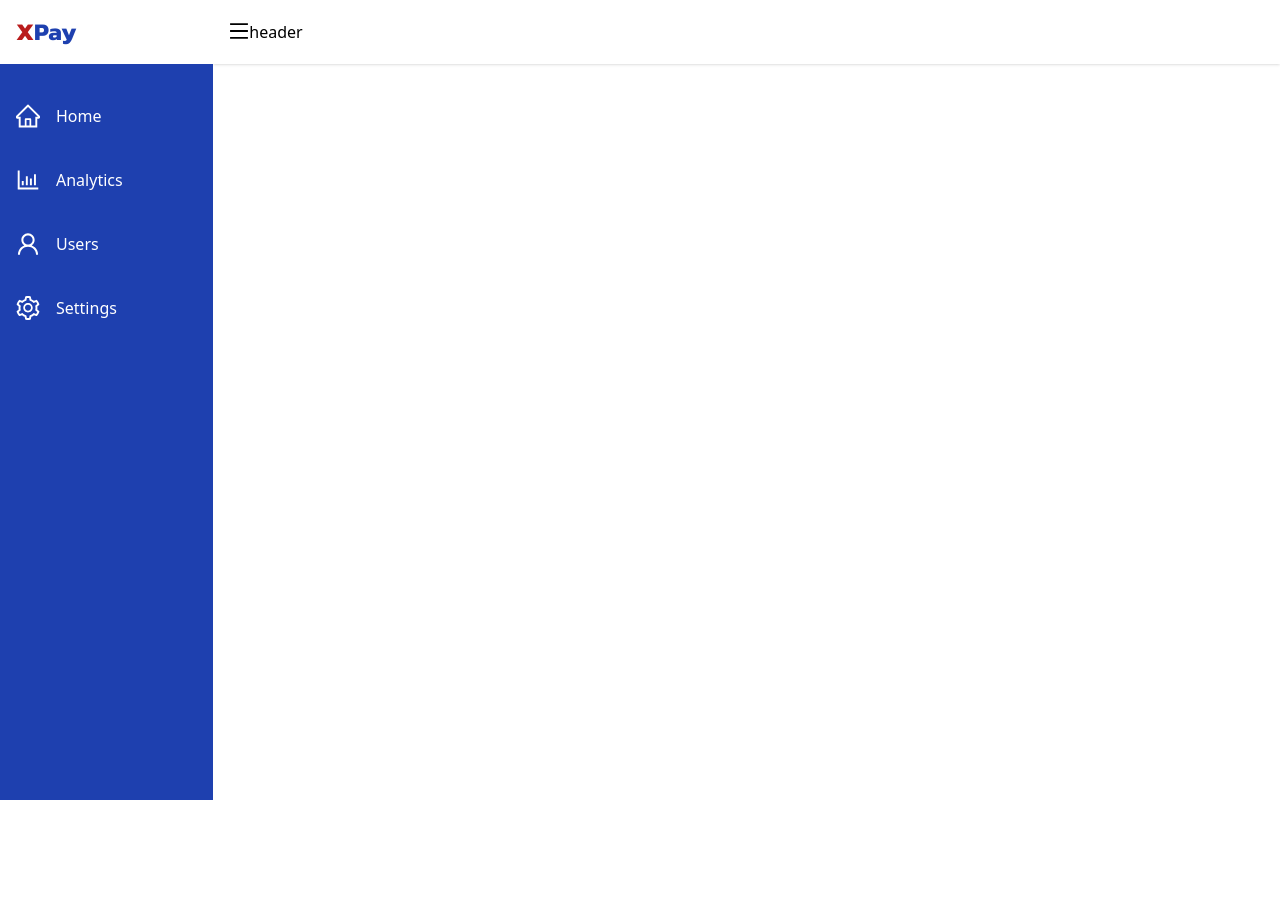
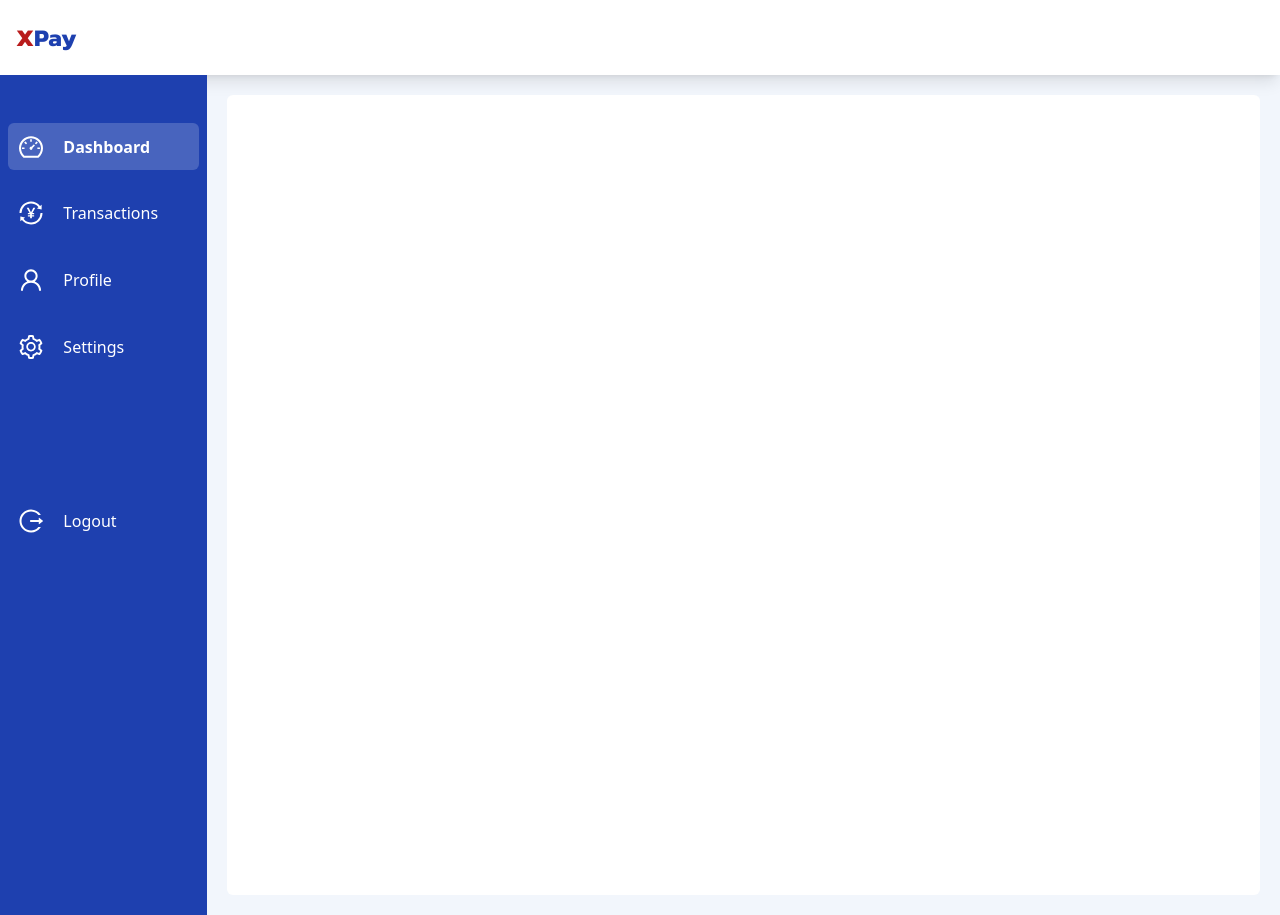
Before and after one commit to Abiodun-Sabitu/xpay-frontend, a React (Vite) app: page /dashboard in a window 1280 px wide. Before the commit the page ends 800 px from the top, so only its background shows below. Built offline with nearby package versions, Linux system fonts and the light colour scheme.

Commit message:
update sidebar fix Dashboard layout

```diff
--- a/src/index.css
+++ b/src/index.css
@@ -30,3 +30,8 @@ custom-checkbox .ant-checkbox-inner {
   top: 50% !important;
   transform: translateY(-50%) !important;
 }
+
+html,
+body {
+  height: 100%;
+}
--- a/src/pages/Dashboard/DashboardPage.tsx
+++ b/src/pages/Dashboard/DashboardPage.tsx
@@ -1,31 +1,40 @@
 import React, { useState } from "react";
 import Sidebar from "./Sidebar"; // Assuming Sidebar is in the same directory
-import { MenuOutlined } from "@ant-design/icons";
+// import { MenuOutlined } from "@ant-design/icons";
 
 const Dashboard: React.FC = () => {
   const [isSidebarOpen, setIsSidebarOpen] = useState(false);
 
   // Function to toggle sidebar state
-  const toggleSidebar = () => {
-    setIsSidebarOpen(!isSidebarOpen);
-  };
-
-  //
-  // <Sidebar isOpen={isSidebarOpen} toggleSidebar={toggleSidebar} />
+  // const toggleSidebar = () => {
+  //   setIsSidebarOpen(!isSidebarOpen);
+  // };
 
   return (
-    <div className="flex px-0 h-full">
-      <Sidebar isOpen={isSidebarOpen} />
-      <main className="w-full">
-        <div className=" py-5 shadow px-4">
-          <MenuOutlined
-            onClick={toggleSidebar}
-            className="text-xl  focus:outline-none"
-          />
-          header
+    <>
+      <div className="bg-[#F2F6FC] h-full">
+        <div
+          className="ps-2 pr-4 md:px-4 py-[1.35rem] mx-0 text-2xl bg-white text-blue-800 font-medium shadow-lg"
+          style={{ fontFamily: "Kanit" }}
+        >
+          <span className="font-extrabold text-red-700">X</span>
+          <span
+            className="font-bold text-center text-2xl text-blue-800"
+            style={{ fontFamily: "Kanit" }}
+          >
+            Pay
+          </span>
+          {/* <MenuOutlined
+          onClick={toggleSidebar}
+          className="text-xl focus:outline-none text-blue-800 pt-3"
+        /> */}
         </div>
-      </main>
-    </div>
+        <div className="flex px-0">
+          <Sidebar isOpen={isSidebarOpen} />
+          <main className=" bg-white rounded-md h-screen m-5 w-full"></main>
+        </div>
+      </div>
+    </>
   );
 };
 
--- a/src/pages/Dashboard/Sidebar.tsx
+++ b/src/pages/Dashboard/Sidebar.tsx
@@ -1,63 +1,61 @@
-import React, { useState } from "react";
+import React, { useState, useEffect } from "react";
 import {
-  HomeOutlined,
-  BarChartOutlined,
+  DashboardOutlined,
+  TransactionOutlined,
   UserOutlined,
   SettingOutlined,
+  LogoutOutlined,
 } from "@ant-design/icons";
-import { Link } from "react-router-dom"; // You can also use Next.js' Link if applicable
+import { Link, useLocation } from "react-router-dom"; // Use useLocation to get the current route
 
 // Sidebar component
 const Sidebar: React.FC<{ isOpen: boolean }> = ({ isOpen }) => {
+  const location = useLocation(); // Get the current location
   const [activeLink, setActiveLink] = useState<string>("");
 
-  // Array of link details (can be modified to add more links easily)
+  // Array of link details (without Logout)
   const links = [
-    { to: "/home", label: "Home", icon: <HomeOutlined /> },
-    { to: "/analytics", label: "Analytics", icon: <BarChartOutlined /> },
-    { to: "/users", label: "Users", icon: <UserOutlined /> },
+    { to: "/dashboard", label: "Dashboard", icon: <DashboardOutlined /> },
+    {
+      to: "/transactions",
+      label: "Transactions",
+      icon: <TransactionOutlined />,
+    },
+    { to: "/profile", label: "Profile", icon: <UserOutlined /> },
     { to: "/settings", label: "Settings", icon: <SettingOutlined /> },
   ];
 
-  // Handle active state for links
-  const handleActiveLink = (link: string) => {
-    setActiveLink(link);
-  };
+  // Set the active link based on the current route
+  useEffect(() => {
+    setActiveLink(location.pathname); // Update active link based on current path
+  }, [location.pathname]); // Run whenever the route changes
 
   return (
     // Sidebar container with dynamic width based on isOpen prop
     <div
       style={{
-        backgroundColor: "#1e40af", // Custom background color
+        backgroundColor: "#1e40af",
       }}
-      className={`h-screen text-white md:relative transition-all duration-300 ease-in-out
-      ${isOpen ? "w-64" : "w-20"} md:w-64`}
+      className={`text-white md:relative transition-all duration-300 ease-in-out
+      ${
+        isOpen ? "w-64" : "w-20"
+      } md:w-64 flex flex-col gap-32 overflow-y-scroll overflow-x-hidden md:overflow-y-auto`}
     >
-      {/* Sidebar Header */}
-      <div
-        className="ps-2 pr-4 md:px-4 py-4 text-2xl bg-white text-blue-800 font-bold"
-        style={{ fontFamily: "Kanit" }} // Custom font
-      >
-        {/* Logo */}
-        <span className="font-extrabold text-red-700">X</span>Pay
-      </div>
-
-      {/* Navigation Links */}
-      <nav className="flex flex-col space-y-4 px-2 mt-7">
+      {/* Top Links */}
+      <nav className="flex flex-col space-y-5 px-2 mt-12  ">
         {links.map((link) => (
           <Link
             key={link.to}
             to={link.to}
-            className={`flex items-center p-2 space-x-4 rounded-md hover:bg-slate-100 hover:bg-opacity-2 hover:text-red-700 hover:font-bold hover:ease-in-out
+            className={`flex items-center p-[0.46rem] space-x-4 rounded-md hover:bg-slate-100 hover:bg-opacity-[0.2] hover:font-bold hover:ease-in-out
             ${
               activeLink === link.to
-                ? "font-bold bg-slate-100 bg-opacity-2 text-red-700"
+                ? "font-bold bg-slate-100 bg-opacity-[0.2]"
                 : ""
             }`}
-            onClick={() => handleActiveLink(link.to)}
           >
             {/* Icon */}
-            <span className="text-2xl">{link.icon}</span>
+            <span className="text-2xl text-center px-1">{link.icon}</span>
             {/* Label with dynamic visibility */}
             <span
               className={`transition-opacity duration-300 ${
@@ -69,6 +67,32 @@ const Sidebar: React.FC<{ isOpen: boolean }> = ({ isOpen }) => {
           </Link>
         ))}
       </nav>
+
+      {/* Logout Link (placed at the bottom) */}
+      <div className="px-2 mb-4">
+        <Link
+          to="/logout"
+          className={`flex items-center p-[0.46rem] space-x-4 rounded-md hover:bg-slate-100 hover:bg-opacity-[0.2] hover:font-bold hover:ease-in-out
+          ${
+            activeLink === "/logout"
+              ? "font-bold bg-slate-100 bg-opacity-2"
+              : ""
+          }`}
+        >
+          {/* Logout Icon */}
+          <span className="text-2xl text-center px-1">
+            <LogoutOutlined />
+          </span>
+          {/* Label with dynamic visibility */}
+          <span
+            className={`transition-opacity duration-300 ${
+              isOpen ? "opacity-100" : "opacity-0 md:opacity-100"
+            }`}
+          >
+            Logout
+          </span>
+        </Link>
+      </div>
     </div>
   );
 };
```
